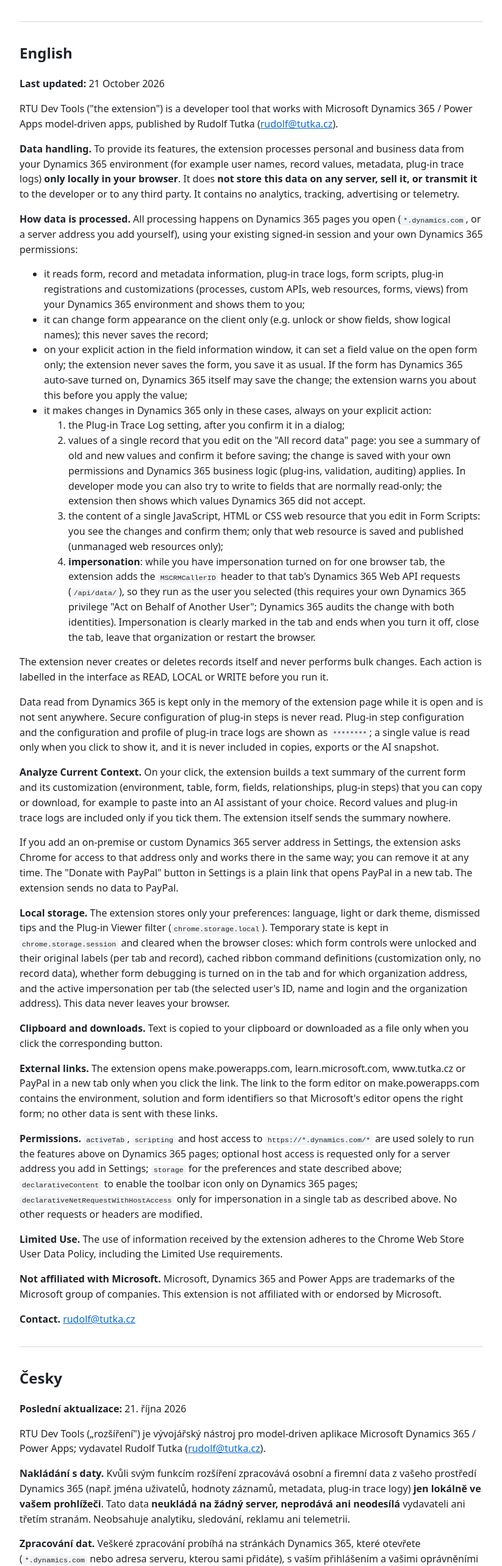
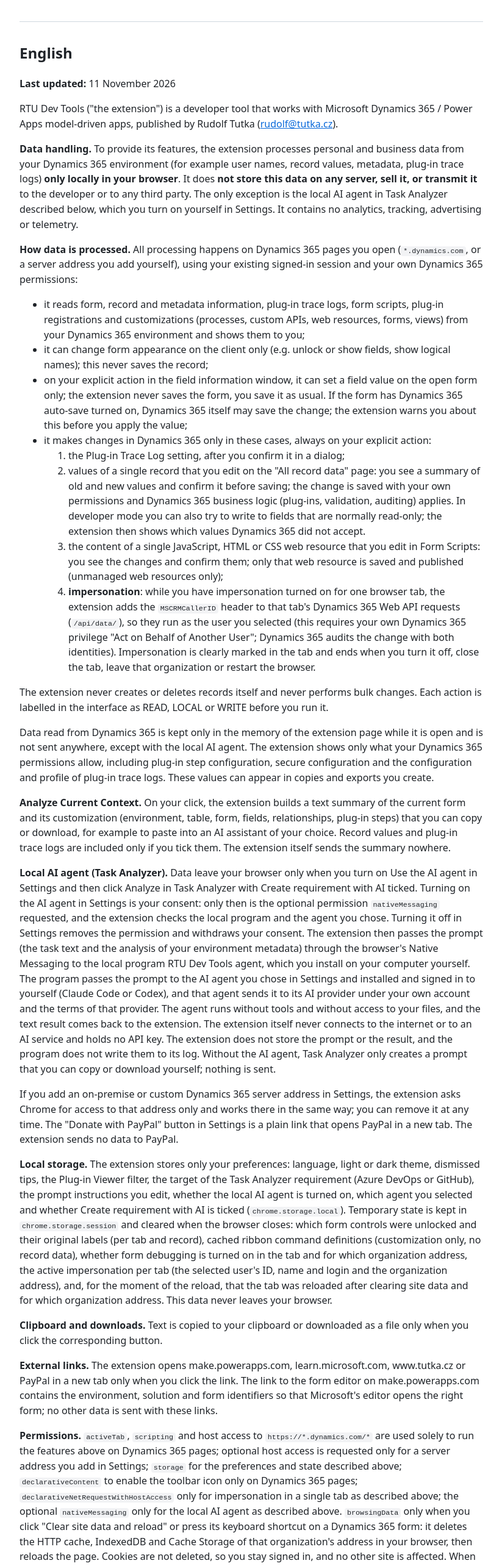
Before and after one commit to RudolfTutka/tutka.cz, a plain HTML site: page rtu-privacy.html in a window 1280 px wide. Shown: the part 81-2649 px from the top of the page at 61% size, without its empty margins (228-1051 px from the left). Drawn offline with Linux system fonts and the light colour scheme.

Commit message:
RTU Dev Tools: privacy policy 1.2.0 (AI agent, nativeMessaging, browsingData)
Co-Authored-By: Claude Opus 5.5 <noreply@anthropic.com>

```diff
--- a/rtu-privacy.html
+++ b/rtu-privacy.html
@@ -17,9 +17,9 @@ a { color: #0969da; }
 <h1>RTU Dev Tools Privacy Policy</h1>
 <hr>
 <h2 lang="en">English</h2>
-<p><strong>Last updated:</strong> 21 October 2026</p>
+<p><strong>Last updated:</strong> 11 November 2026</p>
 <p>RTU Dev Tools ("the extension") is a developer tool that works with Microsoft Dynamics 365 / Power Apps model-driven apps, published by Rudolf Tutka (<a href="mailto:rudolf@tutka.cz">rudolf@tutka.cz</a>).</p>
-<p><strong>Data handling.</strong> To provide its features, the extension processes personal and business data from your Dynamics 365 environment (for example user names, record values, metadata, plug-in trace logs) <strong>only locally in your browser</strong>. It does <strong>not store this data on any server, sell it, or transmit it</strong> to the developer or to any third party. It contains no analytics, tracking, advertising or telemetry.</p>
+<p><strong>Data handling.</strong> To provide its features, the extension processes personal and business data from your Dynamics 365 environment (for example user names, record values, metadata, plug-in trace logs) <strong>only locally in your browser</strong>. It does <strong>not store this data on any server, sell it, or transmit it</strong> to the developer or to any third party. The only exception is the local AI agent in Task Analyzer described below, which you turn on yourself in Settings. It contains no analytics, tracking, advertising or telemetry.</p>
 <p><strong>How data is processed.</strong> All processing happens on Dynamics 365 pages you open (<code>*.dynamics.com</code>, or a server address you add yourself), using your existing signed-in session and your own Dynamics 365 permissions:</p>
 <ul>
 <li>it reads form, record and metadata information, plug-in trace logs, form scripts, plug-in registrations and customizations (processes, custom APIs, web resources, forms, views) from your Dynamics 365 environment and shows them to you;</li>
@@ -35,21 +35,22 @@ a { color: #0969da; }
 </li>
 </ul>
 <p>The extension never creates or deletes records itself and never performs bulk changes. Each action is labelled in the interface as READ, LOCAL or WRITE before you run it.</p>
-<p>Data read from Dynamics 365 is kept only in the memory of the extension page while it is open and is not sent anywhere. Secure configuration of plug-in steps is never read. Plug-in step configuration and the configuration and profile of plug-in trace logs are shown as <code>********</code>; a single value is read only when you click to show it, and it is never included in copies, exports or the AI snapshot.</p>
+<p>Data read from Dynamics 365 is kept only in the memory of the extension page while it is open and is not sent anywhere, except with the local AI agent. The extension shows only what your Dynamics 365 permissions allow, including plug-in step configuration, secure configuration and the configuration and profile of plug-in trace logs. These values can appear in copies and exports you create.</p>
 <p><strong>Analyze Current Context.</strong> On your click, the extension builds a text summary of the current form and its customization (environment, table, form, fields, relationships, plug-in steps) that you can copy or download, for example to paste into an AI assistant of your choice. Record values and plug-in trace logs are included only if you tick them. The extension itself sends the summary nowhere.</p>
+<p><strong>Local AI agent (Task Analyzer).</strong> Data leave your browser only when you turn on Use the AI agent in Settings and then click Analyze in Task Analyzer with Create requirement with AI ticked. Turning on the AI agent in Settings is your consent: only then is the optional permission <code>nativeMessaging</code> requested, and the extension checks the local program and the agent you chose. Turning it off in Settings removes the permission and withdraws your consent. The extension then passes the prompt (the task text and the analysis of your environment metadata) through the browser's Native Messaging to the local program RTU Dev Tools agent, which you install on your computer yourself. The program passes the prompt to the AI agent you chose in Settings and installed and signed in to yourself (Claude Code or Codex), and that agent sends it to its AI provider under your own account and the terms of that provider. The agent runs without tools and without access to your files, and the text result comes back to the extension. The extension itself never connects to the internet or to an AI service and holds no API key. The extension does not store the prompt or the result, and the program does not write them to its log. Without the AI agent, Task Analyzer only creates a prompt that you can copy or download yourself; nothing is sent.</p>
 <p>If you add an on-premise or custom Dynamics 365 server address in Settings, the extension asks Chrome for access to that address only and works there in the same way; you can remove it at any time. The "Donate with PayPal" button in Settings is a plain link that opens PayPal in a new tab. The extension sends no data to PayPal.</p>
-<p><strong>Local storage.</strong> The extension stores only your preferences: language, light or dark theme, dismissed tips and the Plug-in Viewer filter (<code>chrome.storage.local</code>). Temporary state is kept in <code>chrome.storage.session</code> and cleared when the browser closes: which form controls were unlocked and their original labels (per tab and record), cached ribbon command definitions (customization only, no record data), whether form debugging is turned on in the tab and for which organization address, and the active impersonation per tab (the selected user's ID, name and login and the organization address). This data never leaves your browser.</p>
+<p><strong>Local storage.</strong> The extension stores only your preferences: language, light or dark theme, dismissed tips, the Plug-in Viewer filter, the target of the Task Analyzer requirement (Azure DevOps or GitHub), the prompt instructions you edit, whether the local AI agent is turned on, which agent you selected and whether Create requirement with AI is ticked (<code>chrome.storage.local</code>). Temporary state is kept in <code>chrome.storage.session</code> and cleared when the browser closes: which form controls were unlocked and their original labels (per tab and record), cached ribbon command definitions (customization only, no record data), whether form debugging is turned on in the tab and for which organization address, the active impersonation per tab (the selected user's ID, name and login and the organization address), and, for the moment of the reload, that the tab was reloaded after clearing site data and for which organization address. This data never leaves your browser.</p>
 <p><strong>Clipboard and downloads.</strong> Text is copied to your clipboard or downloaded as a file only when you click the corresponding button.</p>
 <p><strong>External links.</strong> The extension opens make.powerapps.com, learn.microsoft.com, www.tutka.cz or PayPal in a new tab only when you click the link. The link to the form editor on make.powerapps.com contains the environment, solution and form identifiers so that Microsoft's editor opens the right form; no other data is sent with these links.</p>
-<p><strong>Permissions.</strong> <code>activeTab</code>, <code>scripting</code> and host access to <code>https://*.dynamics.com/*</code> are used solely to run the features above on Dynamics 365 pages; optional host access is requested only for a server address you add in Settings; <code>storage</code> for the preferences and state described above; <code>declarativeContent</code> to enable the toolbar icon only on Dynamics 365 pages; <code>declarativeNetRequestWithHostAccess</code> only for impersonation in a single tab as described above. No other requests or headers are modified.</p>
+<p><strong>Permissions.</strong> <code>activeTab</code>, <code>scripting</code> and host access to <code>https://*.dynamics.com/*</code> are used solely to run the features above on Dynamics 365 pages; optional host access is requested only for a server address you add in Settings; <code>storage</code> for the preferences and state described above; <code>declarativeContent</code> to enable the toolbar icon only on Dynamics 365 pages; <code>declarativeNetRequestWithHostAccess</code> only for impersonation in a single tab as described above; the optional <code>nativeMessaging</code> only for the local AI agent as described above. <code>browsingData</code> only when you click "Clear site data and reload" or press its keyboard shortcut on a Dynamics 365 form: it deletes the HTTP cache, IndexedDB and Cache Storage of that organization's address in your browser, then reloads the page. Cookies are not deleted, so you stay signed in, and no other site is affected. When a Dynamics 365 form loads, the extension reads the form definition and the version numbers of its JavaScript web resources from that organization by itself, without a click, and compares them with the scripts loaded on the page to color the floating button. This uses your own permissions, reads no record data, and the result stays in your browser. No other requests or headers are modified.</p>
 <p><strong>Limited Use.</strong> The use of information received by the extension adheres to the Chrome Web Store User Data Policy, including the Limited Use requirements.</p>
 <p><strong>Not affiliated with Microsoft.</strong> Microsoft, Dynamics 365 and Power Apps are trademarks of the Microsoft group of companies. This extension is not affiliated with or endorsed by Microsoft.</p>
 <p><strong>Contact.</strong> <a href="mailto:rudolf@tutka.cz">rudolf@tutka.cz</a></p>
 <hr>
 <h2 lang="cs">Česky</h2>
-<p><strong>Poslední aktualizace:</strong> 21. října 2026</p>
+<p><strong>Poslední aktualizace:</strong> 11. listopadu 2026</p>
 <p>RTU Dev Tools („rozšíření") je vývojářský nástroj pro model-driven aplikace Microsoft Dynamics 365 / Power Apps; vydavatel Rudolf Tutka (<a href="mailto:rudolf@tutka.cz">rudolf@tutka.cz</a>).</p>
-<p><strong>Nakládání s daty.</strong> Kvůli svým funkcím rozšíření zpracovává osobní a firemní data z vašeho prostředí Dynamics 365 (např. jména uživatelů, hodnoty záznamů, metadata, plug-in trace logy) <strong>jen lokálně ve vašem prohlížeči</strong>. Tato data <strong>neukládá na žádný server, neprodává ani neodesílá</strong> vydavateli ani třetím stranám. Neobsahuje analytiku, sledování, reklamu ani telemetrii.</p>
+<p><strong>Nakládání s daty.</strong> Kvůli svým funkcím rozšíření zpracovává osobní a firemní data z vašeho prostředí Dynamics 365 (např. jména uživatelů, hodnoty záznamů, metadata, plug-in trace logy) <strong>jen lokálně ve vašem prohlížeči</strong>. Tato data <strong>neukládá na žádný server, neprodává ani neodesílá</strong> vydavateli ani třetím stranám. Jedinou výjimkou je lokální AI agent v Task Analyzeru popsaný níže, kterého sami zapnete v Nastavení. Neobsahuje analytiku, sledování, reklamu ani telemetrii.</p>
 <p><strong>Zpracování dat.</strong> Veškeré zpracování probíhá na stránkách Dynamics 365, které otevřete (<code>*.dynamics.com</code> nebo adresa serveru, kterou sami přidáte), s vaším přihlášením a vašimi oprávněními v Dynamics 365:</p>
 <ul>
 <li>čte informace o formuláři, záznamu a metadatech, plug-in trace logy, skripty formuláře, registrace pluginů a přizpůsobení (procesy, Custom API, webresources, formuláře, pohledy) a zobrazuje je vám;</li>
@@ -65,13 +66,14 @@ a { color: #0969da; }
 </li>
 </ul>
 <p>Rozšíření samo nikdy nevytváří ani nemaže záznamy a neprovádí hromadné změny. Každá akce je v rozhraní předem označená jako READ, LOCAL nebo WRITE.</p>
-<p>Data načtená z Dynamics 365 jsou jen v paměti stránky rozšíření, dokud je otevřená, a nikam se neodesílají. Secure configuration kroků pluginů se nikdy nečte. Konfigurace kroků pluginů a konfigurace a profil plug-in trace logů se zobrazují jako <code>********</code>; jednotlivá hodnota se načte jen po kliknutí na její zobrazení a nikdy není součástí kopírování, exportů ani snapshotu pro AI.</p>
+<p>Data načtená z Dynamics 365 jsou jen v paměti stránky rozšíření, dokud je otevřená, a nikam se neodesílají, s výjimkou lokálního AI agenta. Rozšíření ukazuje jen to, co dovolují vaše oprávnění v Dynamics 365, včetně konfigurace a secure configuration kroků pluginů a konfigurace a profilu plug-in trace logů. Tyto hodnoty mohou být v kopiích a exportech, které vytvoříte.</p>
 <p><strong>Analyze Current Context.</strong> Po kliknutí rozšíření sestaví textový souhrn aktuálního formuláře a jeho přizpůsobení (prostředí, tabulka, formulář, pole, vazby, kroky pluginů), který můžete zkopírovat nebo stáhnout, např. pro vložení do AI asistenta podle vaší volby. Hodnoty záznamu a plug-in trace logy obsahuje jen tehdy, když je zaškrtnete. Rozšíření samo souhrn nikam neodesílá.</p>
+<p><strong>Lokální AI agent (Task Analyzer).</strong> Data opouštějí prohlížeč jen tehdy, když v Nastavení zapnete Používat AI agenta a pak v Task Analyzeru kliknete na Analyzovat se zaškrtnutým Vytvořit zadání přes AI. Zapnutí AI agenta v Nastavení je váš souhlas: teprve tehdy se vyžádá volitelné oprávnění <code>nativeMessaging</code> a rozšíření zkontroluje lokální program a zvoleného agenta. Vypnutím v Nastavení oprávnění odeberete a souhlas odvoláte. Rozšíření pak předá prompt (text úkolu a analýzu metadat vašeho prostředí) přes Native Messaging prohlížeče lokálnímu programu RTU Dev Tools agent, který si sami nainstalujete na svůj počítač. Program prompt předá AI agentovi, kterého jste zvolili v Nastavení a sami si nainstalovali a přihlásili (Claude Code nebo Codex), a ten ho pošle svému poskytovateli AI pod vaším účtem a za podmínek tohoto poskytovatele. Agent běží bez nástrojů a bez přístupu k vašim souborům a textový výsledek se vrátí do rozšíření. Rozšíření samo nikdy nekomunikuje s internetem ani s AI službou a nedrží žádný klíč API. Prompt ani výsledek rozšíření neukládá a program je nezapisuje do svého logu. Bez AI agenta vytvoří Task Analyzer jen prompt, který můžete sami zkopírovat nebo stáhnout; nic se neodesílá.</p>
 <p>Pokud v Nastavení přidáte adresu on-premise nebo vlastního serveru Dynamics 365, rozšíření požádá Chrome o přístup jen k této adrese a funguje tam stejně; adresu můžete kdykoli odebrat. Tlačítko „Přispět přes PayPal" v Nastavení je obyčejný odkaz, který otevře PayPal v novém tabu. Rozšíření PayPalu žádná data neposílá.</p>
-<p><strong>Lokální úložiště.</strong> Rozšíření ukládá jen vaše nastavení: jazyk, světlý nebo tmavý motiv, skryté tipy a filtr Plugin Vieweru (<code>chrome.storage.local</code>). Dočasný stav je v <code>chrome.storage.session</code> a smaže se zavřením prohlížeče: které ovládací prvky formuláře byly odemčeny a jejich původní popisky (pro tab a záznam), uložené definice příkazů ribbonu (jen přizpůsobení, žádná data záznamů), zda je v tabu zapnuté ladění formuláře a pro jakou adresu organizace, a aktivní impersonace pro tab (ID, jméno a přihlašovací jméno vybraného uživatele a adresa organizace). Tato data neopouštějí váš prohlížeč.</p>
+<p><strong>Lokální úložiště.</strong> Rozšíření ukládá jen vaše nastavení: jazyk, světlý nebo tmavý motiv, skryté tipy, filtr Plugin Vieweru, cíl zadání v Task Analyzeru (Azure DevOps nebo GitHub), vámi upravené instrukce promptu, zda je lokální AI agent zapnutý, kterého agenta jste zvolili a zda je zaškrtnuté Vytvořit zadání přes AI (<code>chrome.storage.local</code>). Dočasný stav je v <code>chrome.storage.session</code> a smaže se zavřením prohlížeče: které ovládací prvky formuláře byly odemčeny a jejich původní popisky (pro tab a záznam), uložené definice příkazů ribbonu (jen přizpůsobení, žádná data záznamů), zda je v tabu zapnuté ladění formuláře a pro jakou adresu organizace, aktivní impersonace pro tab (ID, jméno a přihlašovací jméno vybraného uživatele a adresa organizace) a po dobu obnovení stránky to, že byl tab obnoven po vyčištění dat webu a pro jakou adresu organizace. Tato data neopouštějí váš prohlížeč.</p>
 <p><strong>Schránka a stahování.</strong> Text se zkopíruje do schránky nebo stáhne jako soubor jen po kliknutí na příslušné tlačítko.</p>
 <p><strong>Externí odkazy.</strong> Rozšíření otevře make.powerapps.com, learn.microsoft.com, www.tutka.cz nebo PayPal v nové záložce jen po kliknutí. Odkaz do editoru formuláře na make.powerapps.com obsahuje identifikátory prostředí, řešení a formuláře, aby se v editoru Microsoftu otevřel správný formulář; jiná data se s odkazy neposílají.</p>
-<p><strong>Oprávnění.</strong> <code>activeTab</code>, <code>scripting</code> a přístup k <code>https://*.dynamics.com/*</code> slouží výhradně k funkcím výše na stránkách Dynamics 365; volitelný přístup k serveru se vyžádá jen pro adresu, kterou přidáte v Nastavení; <code>storage</code> pro uvedená nastavení a stav; <code>declarativeContent</code> k aktivaci ikony jen na stránkách Dynamics 365; <code>declarativeNetRequestWithHostAccess</code> jen pro impersonaci v jednom tabu, jak je popsáno výše. Jiné požadavky ani hlavičky se nemění.</p>
+<p><strong>Oprávnění.</strong> <code>activeTab</code>, <code>scripting</code> a přístup k <code>https://*.dynamics.com/*</code> slouží výhradně k funkcím výše na stránkách Dynamics 365; volitelný přístup k serveru se vyžádá jen pro adresu, kterou přidáte v Nastavení; <code>storage</code> pro uvedená nastavení a stav; <code>declarativeContent</code> k aktivaci ikony jen na stránkách Dynamics 365; <code>declarativeNetRequestWithHostAccess</code> jen pro impersonaci v jednom tabu, jak je popsáno výše; volitelné <code>nativeMessaging</code> jen pro lokálního AI agenta, jak je popsáno výše. <code>browsingData</code> jen po kliknutí na „Vyčistit data webu a obnovit“ nebo stisku její klávesové zkratky na formuláři Dynamics 365: smaže HTTP cache, IndexedDB a Cache Storage adresy této organizace ve vašem prohlížeči a pak obnoví stránku. Cookies se nemažou, takže zůstanete přihlášeni, a žádného jiného webu se to netýká. Při načtení formuláře Dynamics 365 rozšíření samo, bez kliknutí, přečte z této organizace definici formuláře a čísla verzí jeho JavaScript webresources a porovná je se skripty načtenými na stránce, aby obarvilo plovoucí tlačítko. Používá přitom vaše oprávnění, nečte data záznamů a výsledek zůstává ve vašem prohlížeči. Jiné požadavky ani hlavičky se nemění.</p>
 <p><strong>Limited Use.</strong> Použití informací, které rozšíření získá, odpovídá zásadám Chrome Web Store User Data Policy včetně požadavků Limited Use.</p>
 <p><strong>Bez vazby na Microsoft.</strong> Microsoft, Dynamics 365 a Power Apps jsou ochranné známky skupiny Microsoft. Rozšíření není se společností Microsoft spojeno ani jí schváleno.</p>
 <p><strong>Kontakt.</strong> <a href="mailto:rudolf@tutka.cz">rudolf@tutka.cz</a></p>
```
